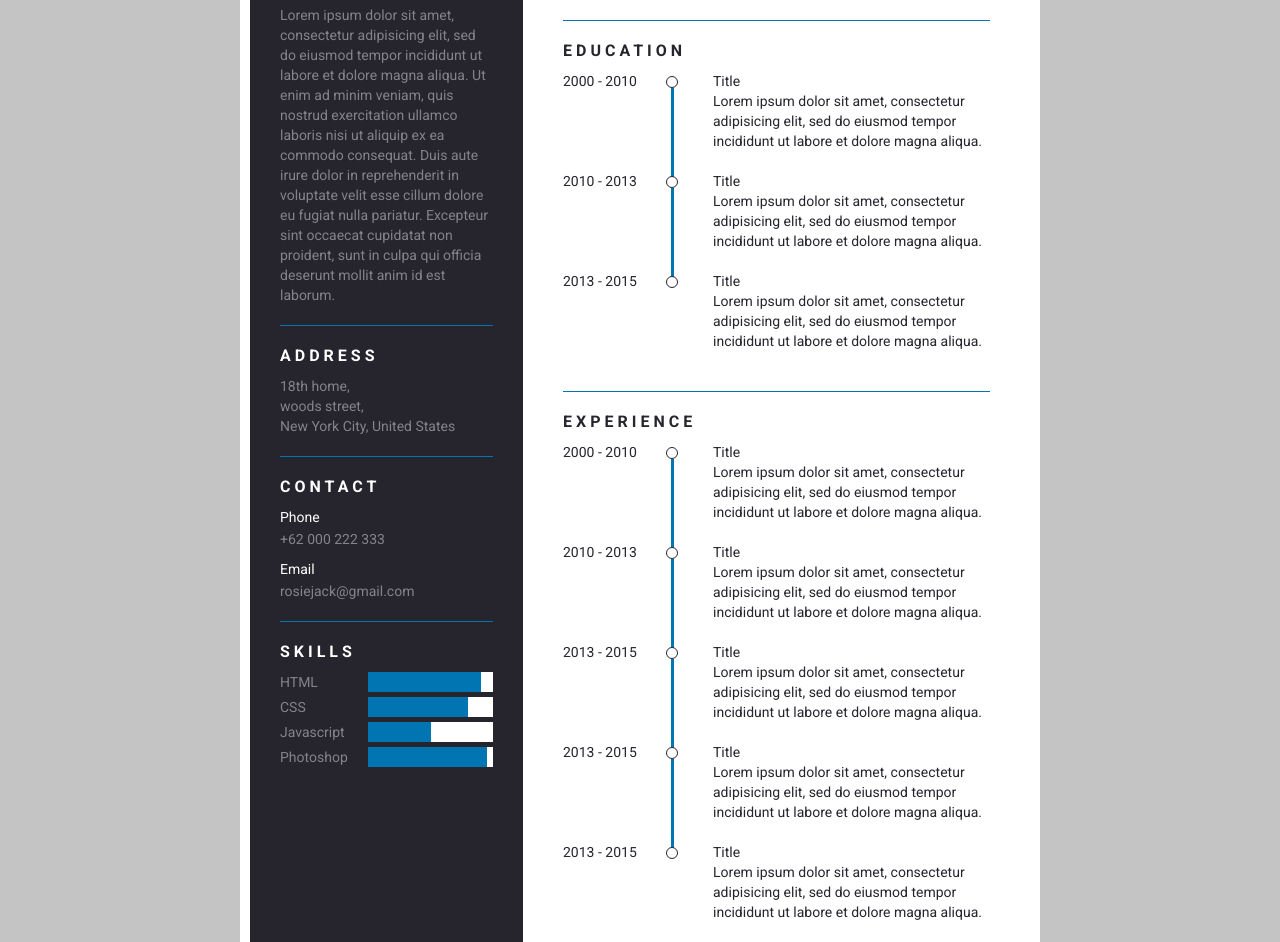
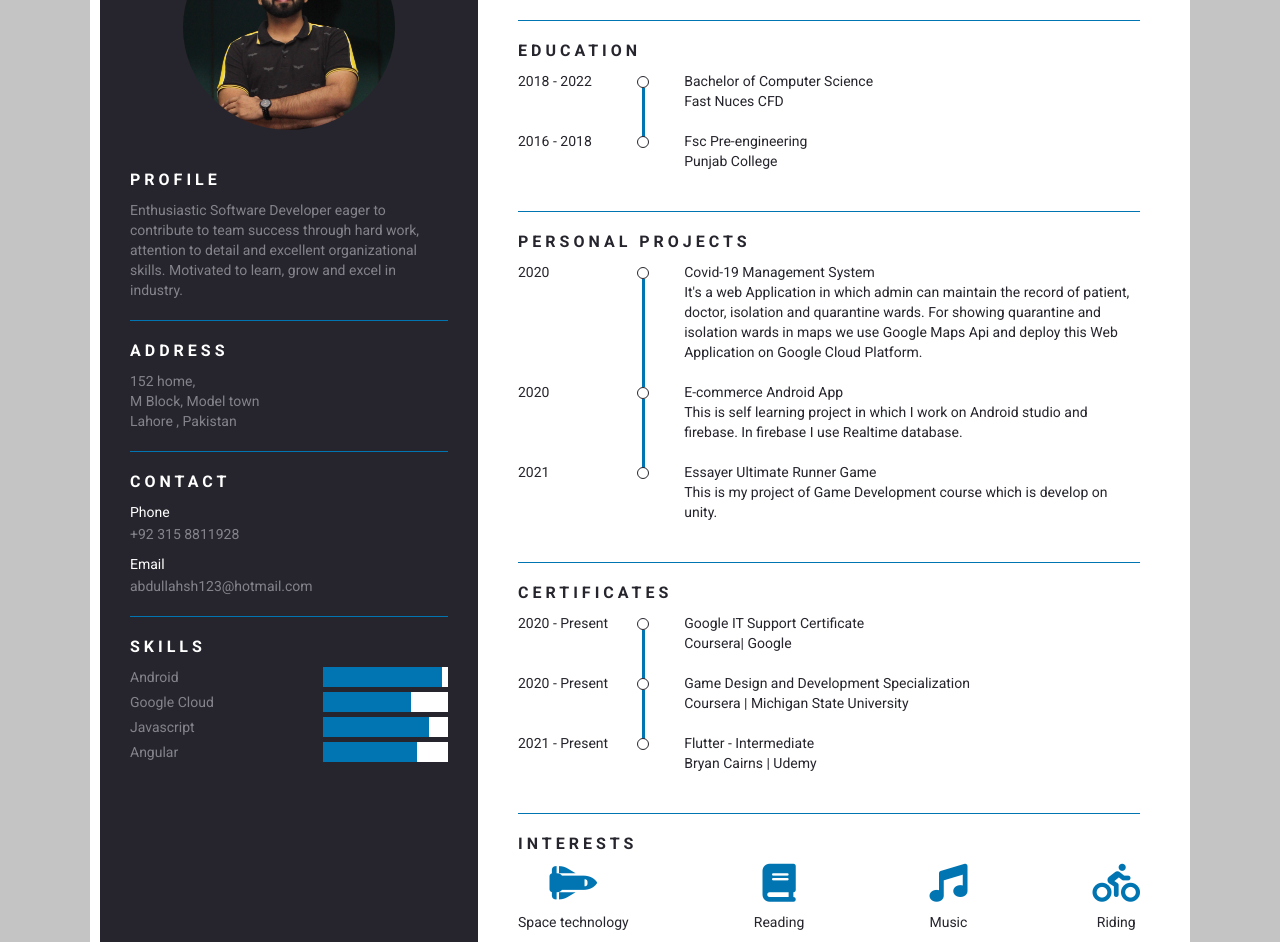
Before and after one commit to Abdullah-Sheikh/myportfolio, a plain HTML site: page cv.html in a window 1280 px wide. Shown: the part 145-1087 px from the top of the page. Drawn offline with Linux system fonts and the light colour scheme.

Commit message:
updated cv files

```diff
--- a/cv.html
+++ b/cv.html
@@ -16,53 +16,50 @@
 		</div>
 		<div class="resume_bottom">
 			<div class="resume_item resume_namerole">
-				<div class="name">Rosie Jackson</div>
-				<div class="role">UI Designer</div>
+				<div class="name">Muhammad Abdullah</div>
+				<div class="role">Software Developer</div>
 			</div>
 			<div class="resume_item resume_profile">
 				<div class="resume_title">Profile</div>
-				<div class="resume_info">Lorem ipsum dolor sit amet, consectetur adipisicing elit, sed do eiusmod
-				tempor incididunt ut labore et dolore magna aliqua. Ut enim ad minim veniam,
-				quis nostrud exercitation ullamco laboris nisi ut aliquip ex ea commodo
-				consequat. Duis aute irure dolor in reprehenderit in voluptate velit esse
-				cillum dolore eu fugiat nulla pariatur. Excepteur sint occaecat cupidatat non
-				proident, sunt in culpa qui officia deserunt mollit anim id est laborum.</div>
+				<div class="resume_info">Enthusiastic Software Developer eager to contribute to
+					team success through hard work, attention to
+					detail and excellent organizational skills. Motivated to learn, grow and excel in industry.</div>
 			</div>
 			<div class="resume_item resume_address">
 				<div class="resume_title">Address</div>
 				<div class="resume_info">
-					18th home,<br/>
-					woods street,<br/>
-					New York City, United States
+					152 home,<br/>
+					M Block, Model town<br/>
+					Lahore , Pakistan
 				</div>
 			</div>
 			<div class="resume_item resume_contact">
 				<div class="resume_title">Contact</div>
 				<div class="resume_info">
 					<div class="resume_subtitle">Phone</div>
-					<div class="resume_subinfo">+62 000 222 333</div>
+					<div class="resume_subinfo">+92 315 8811928</div>
 				</div>
 				<div class="resume_info">
 					<div class="resume_subtitle">Email</div>
-					<div class="resume_subinfo">rosiejack@gmail.com</div>
+					<div class="resume_subinfo">abdullahsh123@hotmail.com</div>
 				</div>
 			</div>
 			<div class="resume_item resume_skills">
 				<div class="resume_title">Skills</div>
 				<div class="resume_info">
 					<div class="skills_list">
-						<div class="skills_left">HTML</div>
+						<div class="skills_left">Android</div>
 						<div class="skills_bar">
 							<p>
-								<span style="width: 90%"></span>
+								<span style="width: 95%"></span>
 							</p>
 						</div>
 					</div>
 					<div class="skills_list">
-						<div class="skills_left">CSS</div>
+						<div class="skills_left">Google Cloud</div>
 						<div class="skills_bar">
 							<p>
-								<span style="width: 80%"></span>
+								<span style="width: 70%"></span>
 							</p>
 						</div>
 					</div>
@@ -70,15 +67,15 @@
 						<div class="skills_left">Javascript</div>
 						<div class="skills_bar">
 							<p>
-								<span style="width: 50%"></span>
+								<span style="width: 85%"></span>
 							</p>
 						</div>
 					</div>
 					<div class="skills_list">
-						<div class="skills_left">Photoshop</div>
+						<div class="skills_left">Angular</div>
 						<div class="skills_bar">
 							<p>
-								<span style="width: 95%"></span>
+								<span style="width: 75%"></span>
 							</p>
 						</div>
 					</div>
@@ -88,73 +85,81 @@
 	</div>
 	<div class="resume_right">
 		<div class="resume_item resume_namerole">
-			<div class="name">Rosie Jackson</div>
-			<div class="role">UI Designer</div>
+			<div class="name">Muhammad Abdullah</div>
+			<div class="role">Software Developer</div>
 		</div>
 		<div class="resume_item resume_education">
 			<div class="resume_title">Education</div>
 			<div class="resume_info">
 				<div class="resume_data">
-					<div class="year">2000 - 2010</div>
+					<div class="year">2018 - 2022</div>
 					<div class="content">
-						<p>Title</p>
-						<p>Lorem ipsum dolor sit amet, consectetur adipisicing elit, sed do eiusmod tempor incididunt ut labore et dolore magna aliqua.</p>
+						<p>Bachelor of Computer Science</p>
+						<p>Fast Nuces CFD</p>
 					</div>
 				</div>
 				<div class="resume_data">
-					<div class="year">2010 - 2013</div>
+					<div class="year">2016 - 2018</div>
 					<div class="content">
-						<p>Title</p>
-						<p>Lorem ipsum dolor sit amet, consectetur adipisicing elit, sed do eiusmod tempor incididunt ut labore et dolore magna aliqua.</p>
+						<p>Fsc Pre-engineering</p>
+						<p>Punjab College</p>
+					</div>
+				</div>
+
+			</div>
+		</div>
+		<div class="resume_item resume_experience">
+			<div class="resume_title">PERSONAL PROJECTS</div>
+			<div class="resume_info">
+				<div class="resume_data">
+					<div class="year">2020</div>
+					<div class="content">
+						<p>Covid-19 Management System</p>
+						<p>It's a web Application in which admin can maintain the record of patient, doctor, isolation and quarantine wards. For showing quarantine and isolation wards in maps we use Google Maps Api and deploy this Web Application on Google Cloud Platform.</p>
 					</div>
 				</div>
 				<div class="resume_data">
-					<div class="year">2013 - 2015</div>
+					<div class="year">2020</div>
 					<div class="content">
-						<p>Title</p>
-						<p>Lorem ipsum dolor sit amet, consectetur adipisicing elit, sed do eiusmod tempor incididunt ut labore et dolore magna aliqua.</p>
-					</div>
-				</div>
-			</div>
-		</div>
-		<div class="resume_item resume_experience">
-			<div class="resume_title">Experience</div>
-			<div class="resume_info">
-				<div class="resume_data">
-					<div class="year">2000 - 2010</div>
-					<div class="content">
-						<p>Title</p>
-						<p>Lorem ipsum dolor sit amet, consectetur adipisicing elit, sed do eiusmod tempor incididunt ut labore et dolore magna aliqua.</p>
+						<p>E-commerce Android App</p>
+						<p>This is self learning project in which I work on Android studio and firebase. In firebase I use Realtime database.</p>
 					</div>
 				</div>
 				<div class="resume_data">
-					<div class="year">2010 - 2013</div>
+					<div class="year">2021</div>
 					<div class="content">
-						<p>Title</p>
-						<p>Lorem ipsum dolor sit amet, consectetur adipisicing elit, sed do eiusmod tempor incididunt ut labore et dolore magna aliqua.</p>
+						<p>Essayer Ultimate Runner Game</p>
+						<p>This is my project of Game Development course which is develop on unity.</p>
+					</div>
+				</div>
+
+			</div>
+		</div>
+		<div class="resume_item resume_education">
+			<div class="resume_title">CERTIFICATES</div>
+			<div class="resume_info">
+				<div class="resume_data">
+					<div class="year">2020 - Present</div>
+					<div class="content">
+						<p>Google IT Support Certificate</p>
+						<p>Coursera| Google</p>
 					</div>
 				</div>
 				<div class="resume_data">
-					<div class="year">2013 - 2015</div>
+					<div class="year">2020 - Present</div>
 					<div class="content">
-						<p>Title</p>
-						<p>Lorem ipsum dolor sit amet, consectetur adipisicing elit, sed do eiusmod tempor incididunt ut labore et dolore magna aliqua.</p>
+						<p>Game Design and Development Specialization</p>
+						<p>Coursera | Michigan State University</p>
 					</div>
 				</div>
 				<div class="resume_data">
-					<div class="year">2013 - 2015</div>
+					<div class="year">2021 - Present</div>
 					<div class="content">
-						<p>Title</p>
-						<p>Lorem ipsum dolor sit amet, consectetur adipisicing elit, sed do eiusmod tempor incididunt ut labore et dolore magna aliqua.</p>
+						<p>Flutter - Intermediate</p>
+						<p>Bryan Cairns | Udemy</p>
 					</div>
 				</div>
-				<div class="resume_data">
-					<div class="year">2013 - 2015</div>
-					<div class="content">
-						<p>Title</p>
-						<p>Lorem ipsum dolor sit amet, consectetur adipisicing elit, sed do eiusmod tempor incididunt ut labore et dolore magna aliqua.</p>
-					</div>
-				</div>
+
 			</div>
 		</div>
 		<div class="resume_item resmue_interests">
@@ -162,21 +167,21 @@
 			<div class="resume_info">
 				<div class="interests">
 					<div class="int_icon">
-						<i class="fas fa-volleyball-ball"></i>
+						<i class="fas fa-space-shuttle"></i>
 					</div>
-					<div class="int_data">Volleyball</div>
+					<div class="int_data">Space technology</div>
 				</div>
 				<div class="interests">
 					<div class="int_icon">
-						<i class="fas fa-book-open"></i>
+						<i class="fas fa-book"></i>
 					</div>
 					<div class="int_data">Reading</div>
 				</div>
 				<div class="interests">
 					<div class="int_icon">
-						<i class="fas fa-film"></i>
+						<i class="fas fa-music"></i>
 					</div>
-					<div class="int_data">Movies</div>
+					<div class="int_data">Music</div>
 				</div>
 				<div class="interests">
 					<div class="int_icon">
--- a/styles.css
+++ b/styles.css
@@ -16,9 +16,9 @@ body{
 
 .resume_wrapper{
 	display: flex;
-	width: 800px;
+	width: 1100px;
 	margin: 50px auto;
-	background: #fff;
+	background: #ffffff;
 	padding: 10px;
 }
 
@@ -28,12 +28,22 @@ body{
 }
 
 .resume_wrapper .resume_left .resume_image{
-	width: 100%;
+  margin-top: 10px;
+	margin-left: auto;
+ margin-right: auto;
+ width: 75%;
+ border-radius: 50%;
+
 }
 
 .resume_wrapper .resume_left .resume_image img{
-	width: 100%;
+	margin-top: 10px;
+	margin-left: auto;
+ margin-right: auto;
+ width: 75%;
 	display: block;
+	border-radius: 50%;
+
 }
 
 .resume_wrapper .resume_title{
@@ -135,8 +145,8 @@ body{
 }
 
 .resume_wrapper .resume_right .resume_data .year{
-	padding-right: 35px;
-	width: 115px;
+	padding-right: 25px;
+	width: 135px;
 	position: relative;
 }
 
```
Also changed, not shown: pic.jpg (added).
